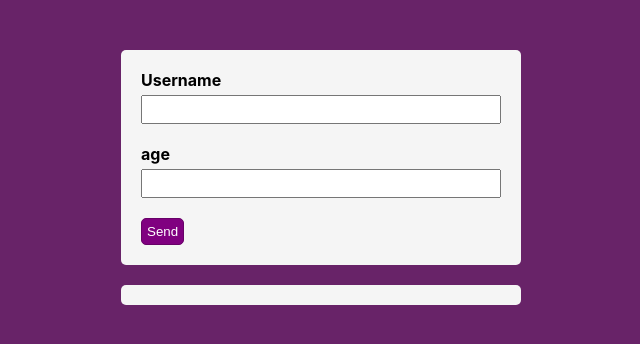
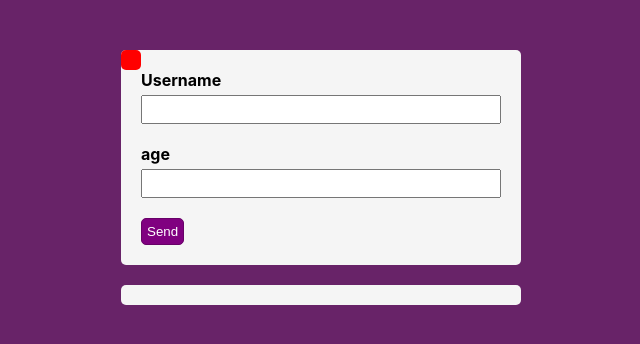
Before and after one commit to muskanmahajan37/Just-training-react, a React (Create React App) app: page / in a window 1280 px wide. Shown: the top 344 px of the page, without its empty margins (319-959 px from the left). Built offline with nearby package versions, Linux system fonts and the light colour scheme.

Commit message:
adding an error message

```diff
--- a/src/components/UI/ErrorMessage.js
+++ b/src/components/UI/ErrorMessage.js
@@ -1,3 +1,21 @@
+import React from 'react';
+import Card from './Card';
+import styles from './ErrorMessage.module.css'
+
 const ErrorMessage = function () {
-    return
+    return (
+        <Card className={styles.popup}>
+            <header>
+
+            </header>
+            <div>
+
+            </div>
+            <footer>
+
+            </footer>
+        </Card>
+    )
 }
+
+export default ErrorMessage;
--- a/src/components/UI/ErrorMessage.module.css
+++ b/src/components/UI/ErrorMessage.module.css
@@ -0,0 +1,6 @@
+.popup{
+    padding: 10px;
+    position: fixed;
+    background: red;
+    z-index: 200;
+}
--- a/src/components/Users/AddUser.js
+++ b/src/components/Users/AddUser.js
@@ -1,12 +1,13 @@
 import React, { useState } from "react";
 import styles from "./AddUser.module.css";
+import ErrorMessage  from '../UI/ErrorMessage'
 import Button from "../UI/Button";
 import Card from "../UI/Card";
 
 const AddUser = function (props) {
     const [nameInput, setNameInput] = useState("");
     const [ageInput, setAgeInput] = useState("");
-    const [error, setError] = useState()
+    const [error, setError] = useState();
 
     function onNameChange(e) {
         setNameInput(e.target.value);
@@ -21,25 +22,27 @@ const AddUser = function (props) {
 
         if (nameInput.lenght === 0 || ageInput.length === 0) {
             setError({
-                title: 'input valid',
-                message: 'please use a valid input'
-            })
+                title: "input valid",
+                message: "please use a valid input",
+            });
             return;
         }
         if (+ageInput < 1) {
             setError({
-                title: 'input age',
-                message: 'please enter a age greater than 0'
-            })
+                title: "input age",
+                message: "please enter a age greater than 0",
+            });
             return;
         }
 
         props.onAddUser(nameInput, ageInput);
-        setNameInput('');
-        setAgeInput('');
+        setNameInput("");
+        setAgeInput("");
     }
 
     return (
+        <>
+            <ErrorMessage />
             <Card className={styles.input}>
                 <form onSubmit={formSubmitHandler}>
                     <div className={styles["form-control"]}>
@@ -65,6 +68,7 @@ const AddUser = function (props) {
                     <Button>Send</Button>
                 </form>
             </Card>
+        </>
     );
 };
 
```
Lines whose indentation alone changed are shown as unchanged.
